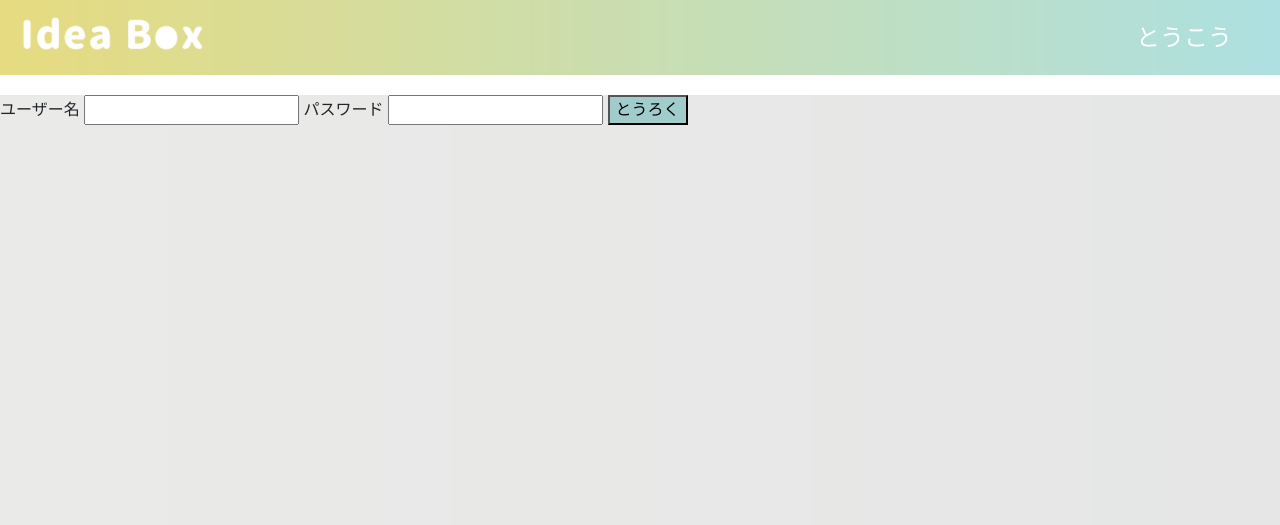
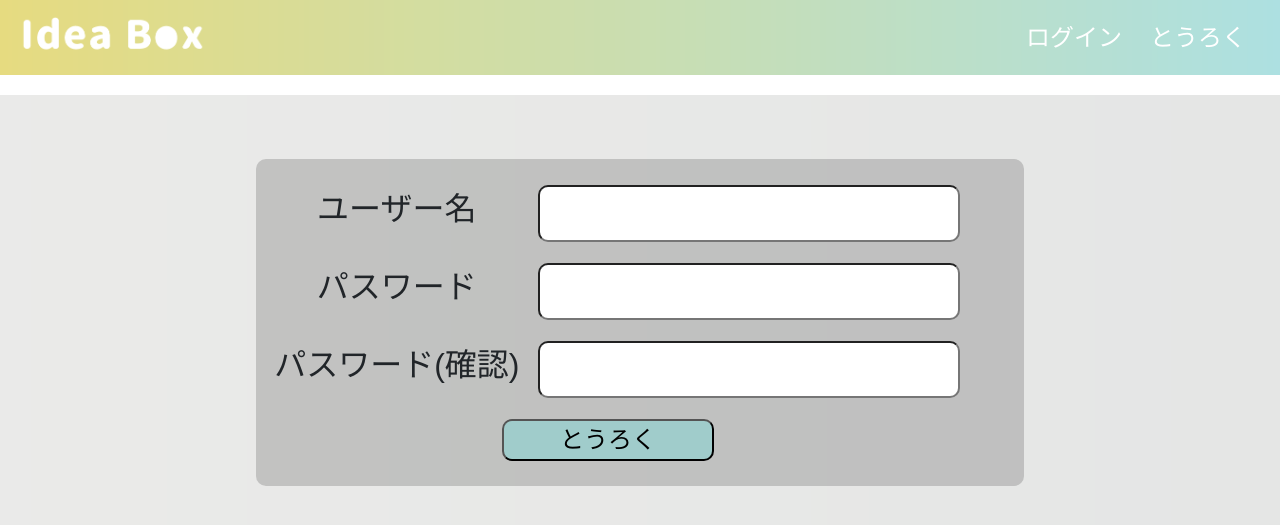
Before and after one commit to USHIken/web-idea-box, a Django app: template code/templates/users/login_and_registration.html in a window 1280 px wide. Shown: the top 525 px of the page. Run offline with Django 3.2, Linux system fonts and the light colour scheme; the template is opened without the code that fills it, so the values that code supplies are empty, except form fields; tables that the repository leaves empty hold one stand-in row (values such as "Sample post"); form fields are guessed from the names that the template uses; some libraries are stand-ins or nearby versions; some web fonts are replaced.

Commit message:
登録機能実装

```diff
--- a/code/static/css/style.css
+++ b/code/static/css/style.css
@@ -12,7 +12,9 @@
 
 body {
     font-family: 'corp-round', sans-serif;
+    /* font-family: sans-serif; */
     background-image: url("../images/background.png");
+    margin: 0;
 }
 
 
@@ -21,7 +23,7 @@ body {
     display: grid;
     padding: 0px 20px;
     grid-template-rows: 75px;
-    grid-template-columns: 1.5fr 7.5fr 1fr;
+    grid-template-columns: 1.5fr 6.5fr 1fr 1fr;
     background-image: url("../images/header.png");
     background-size: 100% auto;
     border-bottom: solid 20px #ffffff;
@@ -30,13 +32,18 @@ body {
     color: #ffffff;
     text-decoration: none;
     font-size: x-large;
+    margin: auto;
 }
 .navbar a.logo {
     grid-column: 1;
     grid-row: 1;
 }
-.navbar a.upload {
+.navbar a.upload, .navbar .login {
     grid-column: 3;
+    grid-row: 1;
+}
+.navbar a.logout, .navbar .signup {
+    grid-column: 4;
     grid-row: 1;
 }
 .navbar img {
@@ -101,3 +108,80 @@ body {
 /* ---------- */
 /* users/login.html */
 /* ---------- */
+
+
+.login_and_signup > form {
+    display: grid;
+    grid-template-rows: auto;
+    grid-template-columns: 1fr 1.5fr;
+    row-gap: 30px;
+    background: rgba(77, 77, 77, 0.25);
+    margin: 5% auto;
+    padding: 2% 5% 2% 0;
+    width: 60%;
+    border-radius: 10px;
+}
+
+/* ラベル */
+.login_and_signup label.label-username {
+    grid-row: 1;
+    grid-column: 1/2;
+    margin: auto;
+    font-size: xx-large;
+}
+.login_and_signup label[class^="label-password"] {
+    grid-column: 1/2;
+    margin: auto;
+    font-size: xx-large;
+}
+.login_and_signup label.label-password {
+    grid-row: 2;
+}
+.login_and_signup label.label-password1 {
+    grid-row: 2;
+}
+.login_and_signup label.label-password2 {
+    grid-row: 3;
+}
+
+/* inputフォーム */
+.login_and_signup input {
+    border-radius: 10px;
+    height: 120%;
+}
+.login_and_signup input#id_username {
+    grid-row: 1;
+    grid-column: 2;
+}
+.login_and_signup input#id_password {
+    grid-row: 2;
+    grid-column: 2;
+}
+.login_and_signup input#id_password1 {
+    grid-row: 2;
+    grid-column: 2;
+}
+.login_and_signup input#id_password2 {
+    grid-row: 3;
+    grid-column: 2;
+}
+
+/* ボタン */
+.login_and_signup button {
+    grid-column: 1/3;
+    font-size: x-large;
+    border-radius: 10px;
+    width: 30%;
+    margin: auto;
+}
+.login_and_signup button.login-button {
+    grid-row: 3;
+}
+.login_and_signup button.signup-button {
+    grid-row: 4;
+}
+
+.login_and_signup .errorlist {
+    width: 50%;
+    margin: auto;
+}
--- a/code/templates/base.html
+++ b/code/templates/base.html
@@ -21,8 +21,13 @@
         <a href="{% url 'index' %}" class="logo">
             <img src="{% static 'images/logo.png' %}" alt="ideabox">
         </a>
-        <!-- <a href="" class="login">ログイン</a> -->
+        {% if user.is_authenticated %}
         <a href="" class="upload">とうこう</a>
+        <a href="{% url 'logout' %}" class="logout">ログアウト</a>
+        {% else %}
+        <a href="{% url 'login' %}" class="login">ログイン</a>
+        <a href="{% url 'signup' %}" class="signup">とうろく</a>
+        {% endif %}
     </div>
 
     <div class="main">
--- a/code/templates/users/login_and_registration.html
+++ b/code/templates/users/login_and_registration.html
@@ -8,12 +8,22 @@
         {% csrf_token %}
         <label for="id_username" class="label-username">ユーザー名</label>
         {{form.username}}
+
+        {% if request.path == '/users/login/' %}
+
         <label for="id_password" class="label-password">パスワード</label>
         {{form.password}}
-        {% if request.path == '/users/login/' %}
         <button id="login-button" style="background-color: #d8cf81;">ログイン</button>
+
         {% else %}
+
+        <label for="id_password1" class="label-password1">パスワード</label>
+        {{form.password1}}
+        <label for="id_password2" class="label-password2">パスワード(確認)</label>
+        {{form.password2}}
+
         <button id="signup-button" style="background-color: #a0cccb;">とうろく</button>
+
         {% endif %}
     </form>
     <div class="errorlist">
```
Also changed, not shown: code/users/forms.py (added, +16 -0 lines), code/users/urls.py (added, +8 -0 lines), code/users/views.py (+42 -2 lines).
